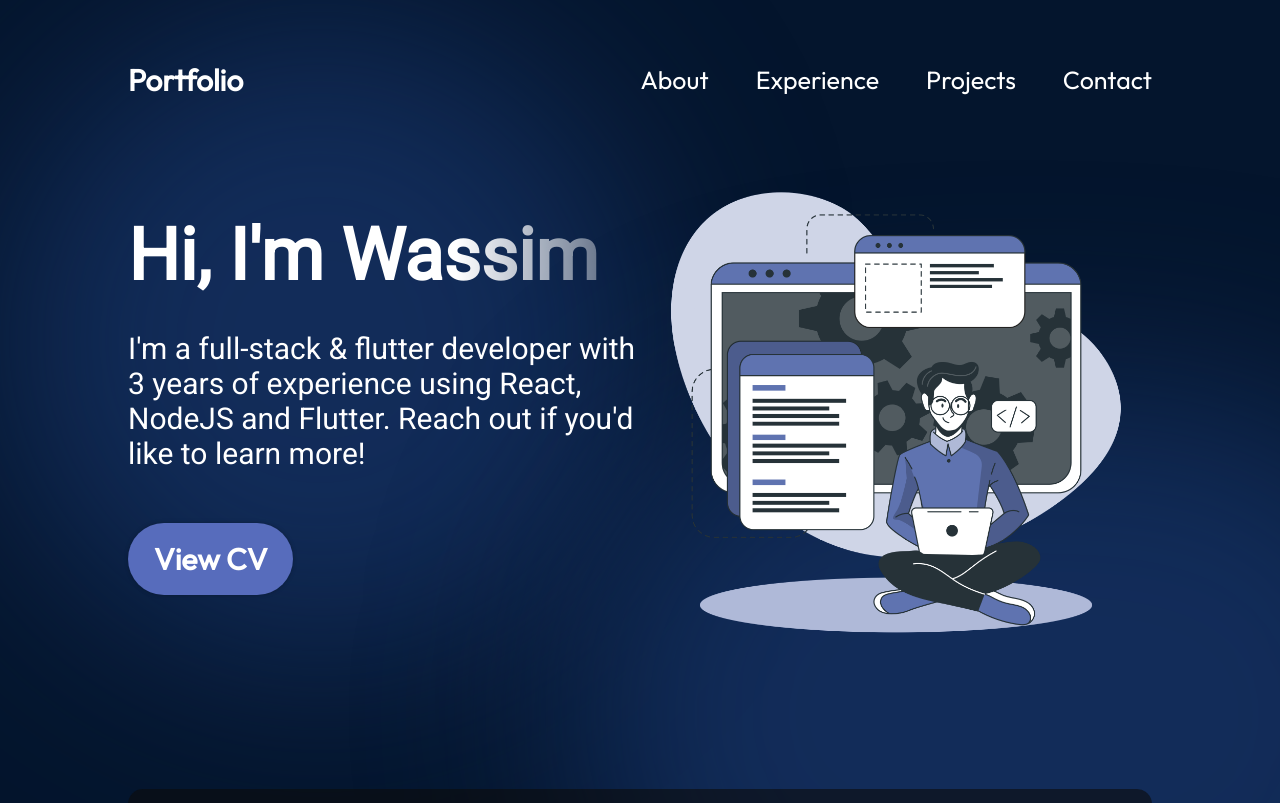
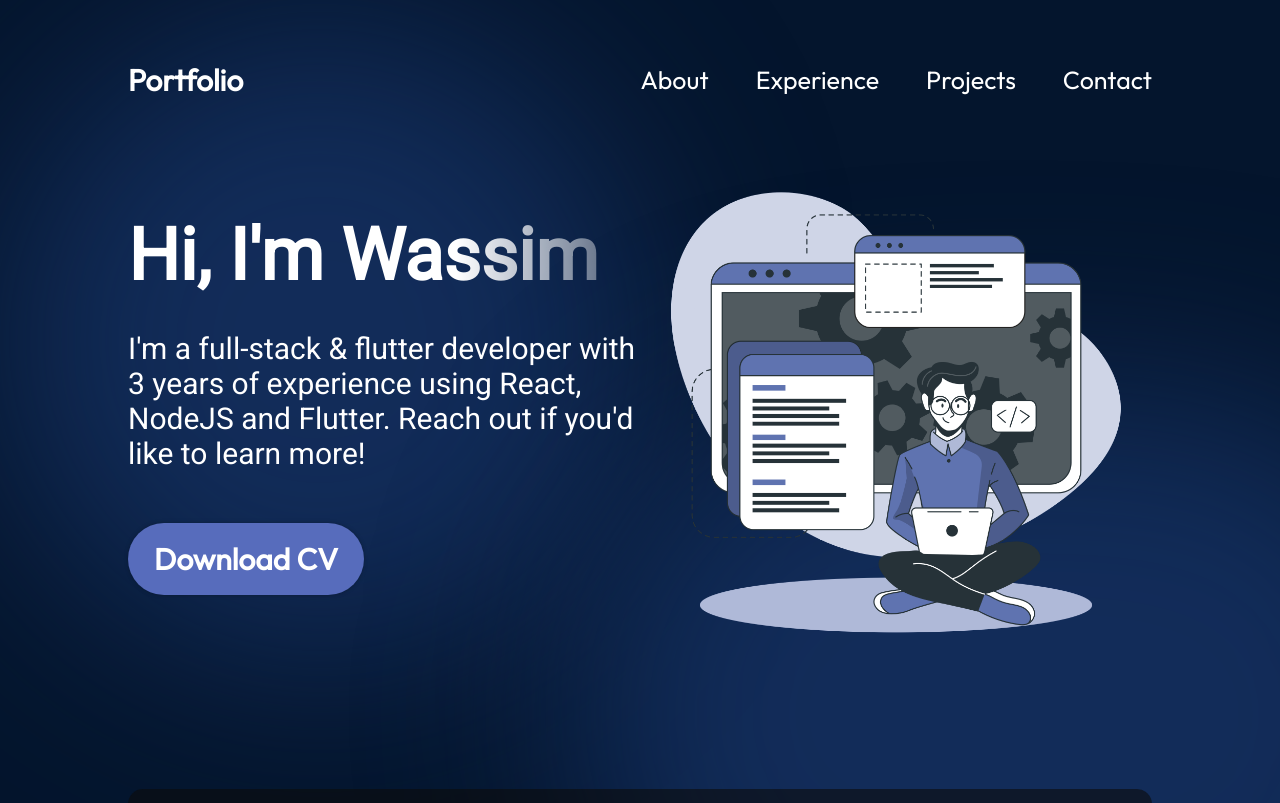
Before and after one commit to WassimBlilita7/portfolio, a React (Vite) app: page / in a window 1280 px wide. Shown: the top 803 px of the page. Built offline with nearby package versions, Linux system fonts and the light colour scheme.

Commit message:
CV finished

```diff
--- a/src/components/Hero/Hero.jsx
+++ b/src/components/Hero/Hero.jsx
@@ -13,7 +13,7 @@ export const Hero = () => {
           NodeJS and Flutter. Reach out if you'd like to learn more!
         </p>
         <a href="https://www.mediafire.com/file/o71gddfz1vz6sx4/BLILITA_MED-WASSIM.pdf/file"  className={styles.contactBtn}>
-          View CV
+          Download CV
         </a>
       </div>
       <img
```
